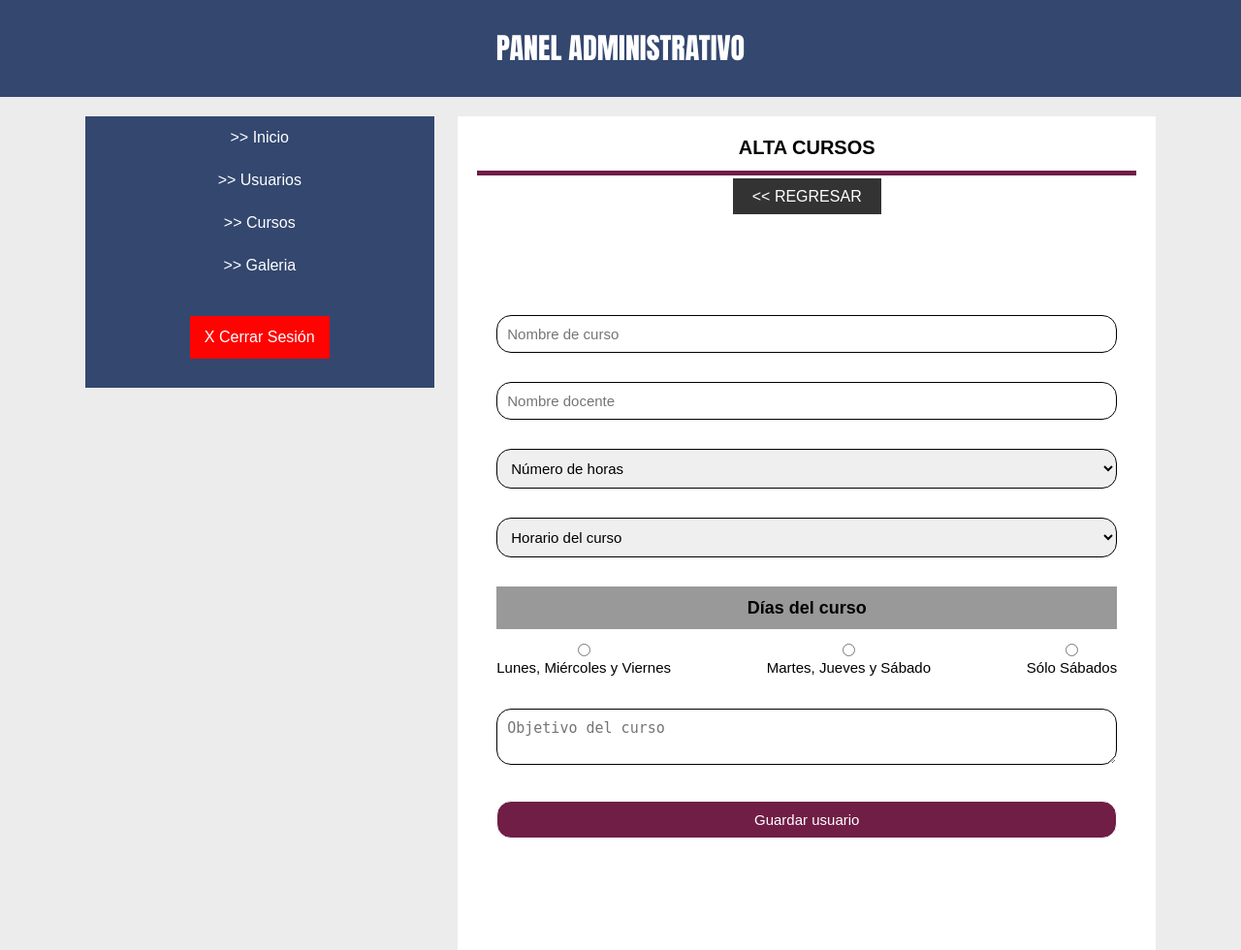
After one commit to depresionTropical/web-programming, a PHP site: page /panel/setCourse.php in a window 1280 px wide. The commit adds this page. Shown: the whole page at 97% size. Run offline with PHP 8.4, Linux system fonts and the light colour scheme; the visitor is signed in with stand-in values (Sample User, id 1).

Commit message:
chore: Remove unnecessary code, fix formatting, and update panel.php and title.php

```diff
--- a/18-may-10/asset/panel.css
+++ b/18-may-10/asset/panel.css
@@ -9,7 +9,6 @@
 .content {
   display: inline-block;
   width: 60%;
-  height: 100%;
   padding: 20px;
   background-color: white;
 }
@@ -31,7 +30,6 @@
 .panel {
   display: inline-block;
   width: 30%;
-  height: 200px;
   margin-right: 20px;
   vertical-align: top;
   background-color: #33476F;
@@ -57,6 +55,7 @@
   padding: 10px;
   color: white;
   margin-top:30px;
+  margin-bottom: 30px;
   margin-left: 30%;
   text-align: center;
   text-decoration: none;
--- a/18-may-10/asset/user.css
+++ b/18-may-10/asset/user.css
@@ -115,3 +115,27 @@
   font-weight: bold;
   font-size : 15px;
 }
+
+
+/* Form Course */
+.days-course{
+  background-color: #999;
+  margin: 15px 0;
+  font-size: 15px;
+  vertical-align: top;
+  justify-content: space-between;
+  padding: 10px;
+  font-size: large;
+}
+.days-container{
+  margin: 15px 0;
+  font-size: 15px;
+  display: flex;
+  vertical-align: top;
+  justify-content: space-between;
+}
+.days *{
+  display: block;
+  margin:auto;
+
+}
--- a/18-may-10/components/panel.php
+++ b/18-may-10/components/panel.php
@@ -1,5 +1,8 @@
 <div class="panel">
   <a class="btn-panel" href="./">>> Inicio</a>
   <a class="btn-panel" href="user.php">>> Usuarios</a>
+  <a class="btn-panel" href="course.php">>> Cursos</a>
+  <a class="btn-panel" href="#">>> Galeria</a>
   <a class="btn-panel-close" href="../server/closeSesion.php">X Cerrar Sesión</a>
+
 </div>
--- a/18-may-10/components/title.php
+++ b/18-may-10/components/title.php
@@ -3,8 +3,11 @@
   </p>
   <hr>
   <?php
-  if ($titleUser != 'USUARIOS') {
+  if ($titleUser == 'VER USUARIOS' || $titleUser == 'ALTA USUARIOS') {
     echo '<a class="btn-gray" href="../panel/user.php"><< REGRESAR</a>';
+  }
+  if ($titleUser == 'VER CURSOS' || $titleUser == 'ALTA CURSOS') {
+    echo '<a class="btn-gray" href="../panel/course.php"><< REGRESAR</a>';
   }
   ?>
 </div>
--- /dev/null
+++ b/18-may-10/panel/setCourse.php
@@ -0,0 +1,87 @@
+<?php
+require '../server/secure.php';
+?>
+<!DOCTYPE html>
+<html lang="en">
+
+<head>
+  <meta charset="UTF-8">
+  <meta name="viewport" content="width=device-width, initial-scale=1.0">
+  <title>Panel Administrativo</title>
+  <link rel="stylesheet" href="../asset/style.css">
+  <link rel="stylesheet" href="../asset/panel.css">
+  <link rel="stylesheet" href="../asset/user.css">
+</head>
+<script>
+  function validateForm() {
+    var courseName = document.getElementById("courseName").value;
+    var professor = document.getElementById("professor").value;
+    var courseDuration = document.getElementById("courseDuration").value;
+    var schedule = document.getElementById("schedule").value;
+    var days = document.querySelector('input[name="days"]:checked');
+    var courseDescription = document.getElementById("courseDescription").value;
+
+    if (courseName === "" || professor === "" || courseDuration === "0" || schedule === "0" || days === null || courseDescription === "") {
+      alert("Por favor, llena todos los campos");
+      return false;
+    }
+    return true;
+  }
+</script>
+
+<body>
+  <?php
+  $title = 'PANEL ADMINISTRATIVO';
+  include '../components/header.php';
+  ?>
+
+  <div class=" basic container">
+    <?php include '../components/panel.php'; ?>
+    <div class="content">
+      <?php
+      $titleUser = 'ALTA CURSOS';
+      include '../components/title.php';
+      ?>
+      <div class="form">
+        <form action="../server/setCourse.php" method="GET" onsubmit="return validateForm()">
+          <input class="input-user" type="text" name="courseName" id="courseName" placeholder="Nombre de curso">
+          <input class="input-user" type="text" name="professor" id="professor" placeholder="Nombre docente">
+          <select class="input-user" name="courseDuration" id="courseDuration" value="0">
+            <option value="0" selected disabled hidden>Número de horas</option>
+            <option value="20">20</option>
+            <option value="30">30</option>
+            <option value="40">40</option>
+            <option value="50">50</option>
+            <option value="60">60</option>
+          </select>
+
+          <select class="input-user" name="schedule" id="schedule" value="0">
+            <option value="0" selected disabled hidden>Horario del curso</option>
+            <option value="Matutino">Matutino (8:00 - 13:00 hrs.)</option>
+            <option value="Vespertino">Vespertino (14:00 - 20:00 hrs.)</option>
+            <option value="Nocturno">Nocturno (17:00 - 22:00 hrs.)</option>
+          </select>
+
+          <h3 class="days-course">Días del curso</h3>
+          <div class="days-container">
+            <div class="days">
+              <input type="radio" name="days" id="one" value="Lunes, Miércoles y Viernes">
+              <label for="one">Lunes, Miércoles y Viernes</label>
+            </div>
+            <div class="days">
+              <input type="radio" name="days" id="two" value="Martes, Jueves y Sábado">
+              <label for="two">Martes, Jueves y Sábado</label>
+            </div>
+            <div class="days">
+              <input type="radio" name="days" id="three" value="Sólo Sábados">
+              <label for="three">Sólo Sábados</label>
+            </div>
+          </div>
+          <textarea class="input-user" type="text" name="courseDescription" id="courseDescription" placeholder="Objetivo del curso"></textarea>
+          <input class="btn-ginda input-user" type="submit" value="Guardar usuario">
+        </form>
+      </div>
+    </div>
+  </div>
+</body>
+</html>
--- a/18-may-10/panel/setUser.php
+++ b/18-may-10/panel/setUser.php
@@ -33,7 +33,7 @@
     <?php include '../components/panel.php'; ?>
     <div class="content">
       <?php
-      $titleUser = 'AlTA USUARIOS';
+      $titleUser = 'ALTA USUARIOS';
       include '../components/title.php';
       ?>
       <div class="form">
```
Also changed, not shown: 18-may-10/panel/course.php (added, +33 -0 lines), 18-may-10/panel/getCourse.php (added, +49 -0 lines), 18-may-10/server/deleteCourse.php (added, +24 -0 lines), 18-may-10/server/getCourse.php (added, +21 -0 lines), 18-may-10/server/setCourse.php (added, +31 -0 lines).
